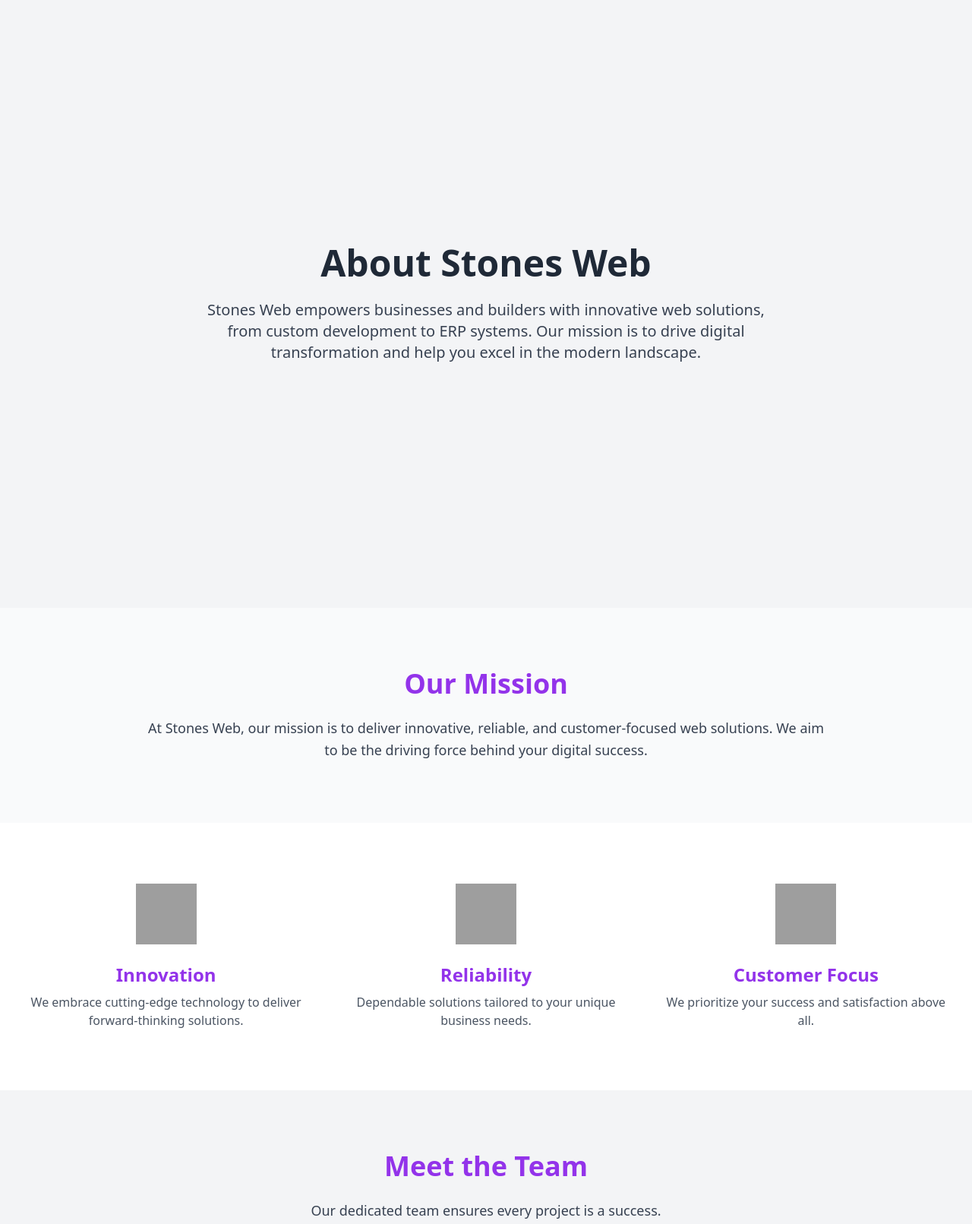
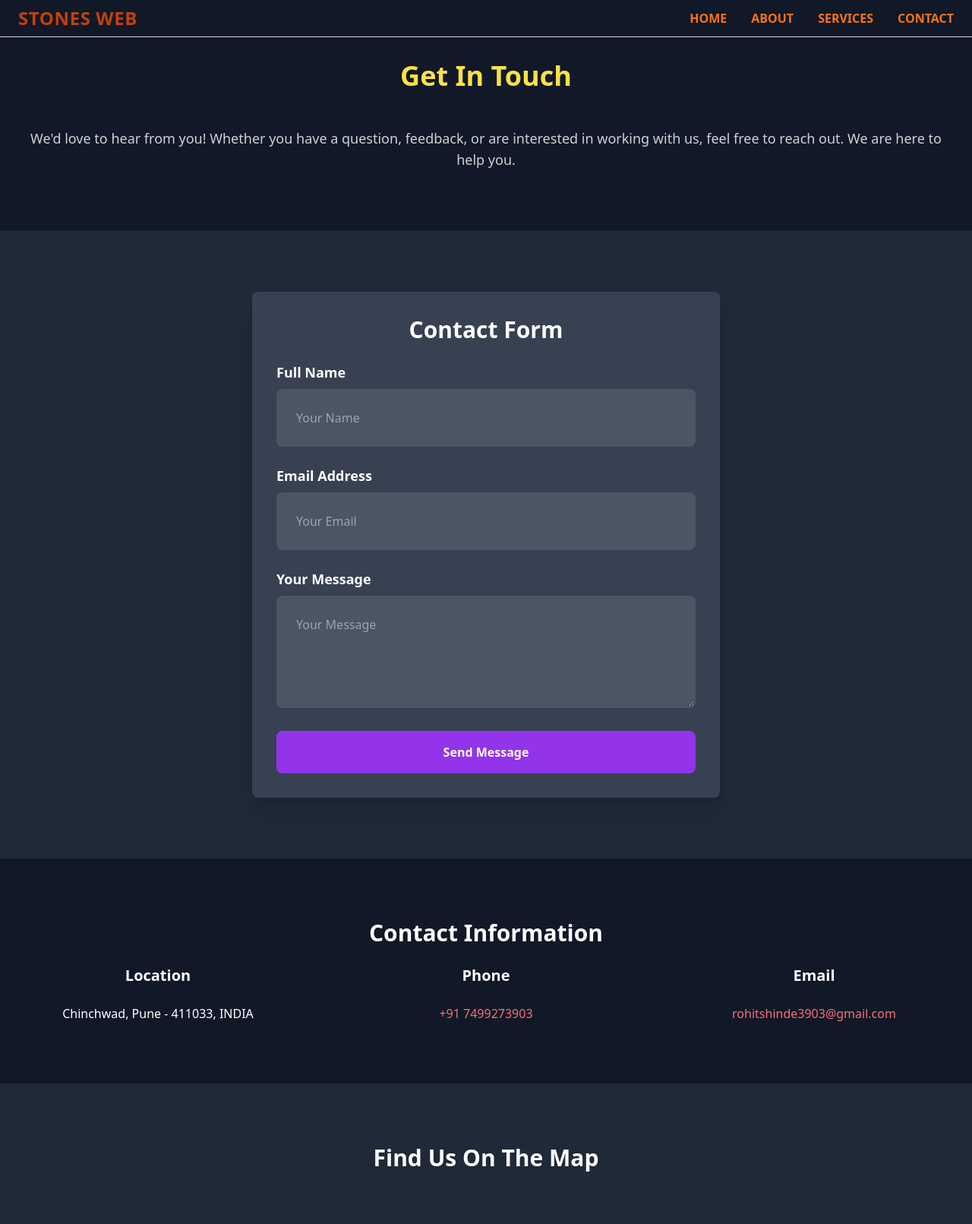
Before and after one commit to rohitshinde3903/Flask-Website, a Flask app: page /contact in a window 1280 px wide. Shown: the top 1611 px of the page at 76% size. Run offline with Flask 3, Linux system fonts and the light colour scheme; some libraries are stand-ins or nearby versions; grey boxes are pictures that could not be loaded.

Commit message:
modifications

```diff
--- a/app.py
+++ b/app.py
@@ -24,6 +24,7 @@ def testimonials():
 
 @app.route('/contact')
 def contact():
+
     return render_template('contact.html')
 
 @app.route('/about_rohit')
--- a/templates/about_rohit.html
+++ b/templates/about_rohit.html
@@ -139,6 +139,8 @@
         <p><strong>Contact:</strong> +91 7499273903</p>
         <p><strong>Email:</strong> <a href="mailto:rohitshinde3903@gmail.com" class="text-red-400 hover:text-red-300 transition duration-300 ease-in-out">rohitshinde3903@gmail.com</a></p>
         <!-- <p><strong>Website:</strong> <a href="https://rohitshinde.in" target="_blank" class="text-indigo-400 hover:text-indigo-300 transition duration-300 ease-in-out">rohitshinde.in</a></p> -->
+        <p><strong>Resume:</strong> <a href="/static/resume/rohitshinde7499273903.pdf" target="_blank" class="text-indigo-400 hover:text-indigo-300 transition duration-300 ease-in-out">View My Resume</a></p>
+
       </div>
 
       <!-- Social Links -->
@@ -215,7 +217,7 @@
     </div>
 
     <!-- Projects -->
-    <div class="mt-12">
+    <div class="sm:text-centre mt-12">
       <h3 class="text-2xl font-semibold mb-4">Projects</h3>
       <ul class="list-disc pl-6">
         <li><strong>IPL Analysis on Tableau</strong> - Data visualization and analysis of IPL matches.</li>
--- a/templates/contact.html
+++ b/templates/contact.html
@@ -1,113 +1,97 @@
 <!DOCTYPE html>
 <html lang="en">
 <head>
+
+    <link href="https://cdn.jsdelivr.net/npm/bootstrap@5.0.2/dist/css/bootstrap.min.css" rel="stylesheet" integrity="sha384-EVSTQN3/azprG1Anm3QDgpJLIm9Nao0Yz1ztcQTwFspd3yD65VohhpuuCOmLASjC" crossorigin="anonymous">
+
     {% include 'head.html' %}
-    <link href="https://cdn.jsdelivr.net/npm/bootstrap@5.0.2/dist/css/bootstrap.min.css" rel="stylesheet" integrity="sha384-EVSTQN3/azprG1Anm3QDgpJLIm9Nao0Yz1ztcQTwFspd3yD65VohhpuuCOmLASjC" crossorigin="anonymous">
 </head>
-<body>
-    <!-- About Us Section -->
-    <section id="about" class="h-screen bg-gray-100 flex items-center justify-center relative">
-        <!-- Content -->
-        <div class="text-center px-6">
-            <h2 class="text-5xl font-extrabold text-gray-800 mb-6">About Stones Web</h2>
-            <p class="text-lg md:text-xl max-w-3xl mx-auto text-gray-700 leading-relaxed">
-                Stones Web empowers businesses and builders with innovative web solutions, from custom development to ERP systems.
-                Our mission is to drive digital transformation and help you excel in the modern landscape.
-            </p>
+<body class="bg-gray-900 text-white">
+{% include 'header.html' %}
+
+
+
+<!-- Contact Page -->
+<section id="contact" class="bg-gray-900 text-white py-20">
+    <!-- Heading Section -->
+    <div class="container mx-auto px-6 text-center">
+      <h2 class="text-4xl font-extrabold text-yellow-300 mb-12">Get In Touch</h2>
+      <p class="text-lg opacity-80">We'd love to hear from you! Whether you have a question, feedback, or are interested in working with us, feel free to reach out. We are here to help you.</p>
     </div>
   </section>
 
-    <!-- Mission Section -->
-    <section id="mission" class="py-20 bg-gray-50">
-        <div class="container mx-auto text-center px-6">
-            <h2 class="text-4xl font-bold text-purple-600 mb-6">Our Mission</h2>
-            <p class="text-lg text-gray-700 leading-relaxed max-w-4xl mx-auto">
-                At Stones Web, our mission is to deliver innovative, reliable, and customer-focused web solutions. We aim to be the driving force behind your digital success.
-            </p>
-        </div>
-    </section>
-
-    <!-- Our Values Section -->
-    <section id="values" class="py-20 bg-white">
-        <div class="container mx-auto px-6 grid grid-cols-1 md:grid-cols-3 gap-8">
-            <!-- Value 1 -->
-            <div class="text-center">
-                <img src="/static/images/innovation.svg" alt="Innovation" class="w-20 h-20 mx-auto mb-4">
-                <h3 class="text-2xl font-semibold text-purple-600 mb-2">Innovation</h3>
-                <p class="text-gray-600">We embrace cutting-edge technology to deliver forward-thinking solutions.</p>
-            </div>
-            <!-- Value 2 -->
-            <div class="text-center">
-                <img src="/static/images/reliability.svg" alt="Reliability" class="w-20 h-20 mx-auto mb-4">
-                <h3 class="text-2xl font-semibold text-purple-600 mb-2">Reliability</h3>
-                <p class="text-gray-600">Dependable solutions tailored to your unique business needs.</p>
-            </div>
-            <!-- Value 3 -->
-            <div class="text-center">
-                <img src="/static/images/customer-focus.svg" alt="Customer Focus" class="w-20 h-20 mx-auto mb-4">
-                <h3 class="text-2xl font-semibold text-purple-600 mb-2">Customer Focus</h3>
-                <p class="text-gray-600">We prioritize your success and satisfaction above all.</p>
-            </div>
-        </div>
-    </section>
-
-    <!-- Meet the Team Section -->
-    <section id="team" class="py-20 bg-gray-100">
-        <div class="container mx-auto text-center px-6">
-            <h2 class="text-4xl font-bold text-purple-600 mb-6">Meet the Team</h2>
-            <p class="text-lg text-gray-700 mb-12">Our dedicated team ensures every project is a success.</p>
-
-            <div class="grid grid-cols-1 md:grid-cols-3 gap-8">
-                <!-- Team Member 1 -->
-                <div class="text-center">
-                    <img src="/static/images/team-member-1.jpg" alt="Rohit Sharma" class="w-32 h-32 rounded-full mx-auto mb-4">
-                    <h3 class="text-xl font-semibold">Rohit Sharma</h3>
-                    <p class="text-gray-600">CEO & Founder</p>
+  <!-- Contact Form Section -->
+  <section id="contact-form" class="py-20 bg-gray-800 text-white">
+    <div class="container mx-auto px-6">
+      <div class="lg:flex justify-center">
+        <div class="w-full lg:w-1/2 bg-gray-700 p-8 rounded-lg shadow-xl">
+          <h3 class="text-3xl font-semibold mb-6 text-center">Contact Form</h3>
+          <form action="#" method="POST">
+            <!-- Name -->
+            <div class="mb-6">
+              <label for="name" class="block text-lg font-semibold mb-2">Full Name</label>
+              <input type="text" id="name" name="name" class="w-full p-4 rounded-lg bg-gray-600 text-white border-2 border-transparent focus:outline-none focus:border-yellow-300" placeholder="Your Name" required>
             </div>
 
-                <!-- Team Member 2 -->
-                <div class="text-center">
-                    <img src="/static/images/team-member-2.jpg" alt="Priya Patel" class="w-32 h-32 rounded-full mx-auto mb-4">
-                    <h3 class="text-xl font-semibold">Priya Patel</h3>
-                    <p class="text-gray-600">Lead Developer</p>
+            <!-- Email -->
+            <div class="mb-6">
+              <label for="email" class="block text-lg font-semibold mb-2">Email Address</label>
+              <input type="email" id="email" name="email" class="w-full p-4 rounded-lg bg-gray-600 text-white border-2 border-transparent focus:outline-none focus:border-yellow-300" placeholder="Your Email" required>
             </div>
 
-                <!-- Team Member 3 -->
-                <div class="text-center">
-                    <img src="/static/images/team-member-3.jpg" alt="Rahul Mehta" class="w-32 h-32 rounded-full mx-auto mb-4">
-                    <h3 class="text-xl font-semibold">Rahul Mehta</h3>
-                    <p class="text-gray-600">Project Manager</p>
+            <!-- Message -->
+            <div class="mb-6">
+              <label for="message" class="block text-lg font-semibold mb-2">Your Message</label>
+              <textarea id="message" name="message" rows="4" class="w-full p-4 rounded-lg bg-gray-600 text-white border-2 border-transparent focus:outline-none focus:border-yellow-300" placeholder="Your Message" required></textarea>
+            </div>
+
+            <!-- Submit Button -->
+            <button type="submit" class="w-full bg-purple-600 text-white font-semibold py-3 px-6 rounded-lg hover:bg-purple-700 transition duration-300 ease-in-out">
+              Send Message
+            </button>
+          </form>
         </div>
       </div>
     </div>
   </section>
 
-    <!-- Why Choose Us Section -->
-    <section id="why-us" class="py-20 bg-purple-600 text-white">
+  <!-- Contact Information Section -->
+  <section id="contact-info" class="py-20 bg-gray-900 text-white">
     <div class="container mx-auto px-6 text-center">
-            <h2 class="text-4xl font-bold mb-6">Why Choose Stones Web?</h2>
-            <p class="text-lg max-w-3xl mx-auto mb-12">Experience excellence in digital solutions with our expert team and customer-focused approach.</p>
-
-            <div class="grid grid-cols-1 md:grid-cols-3 gap-8">
-                <!-- Feature 1 -->
-                <div class="p-6 bg-white text-purple-600 rounded-lg">
-                    <h3 class="text-2xl font-semibold mb-2">Custom Solutions</h3>
-                    <p class="text-gray-600">Tailored to meet your goals and expectations.</p>
+      <h3 class="text-3xl font-semibold mb-6">Contact Information</h3>
+      <div class="lg:flex lg:justify-center gap-16">
+        <div class="w-full lg:w-1/3">
+          <h4 class="text-xl font-semibold mb-4">Location</h4>
+          <p>Chinchwad, Pune - 411033, INDIA</p>
         </div>
-
-                <!-- Feature 2 -->
-                <div class="p-6 bg-white text-purple-600 rounded-lg">
-                    <h3 class="text-2xl font-semibold mb-2">24/7 Support</h3>
-                    <p class="text-gray-600">Always here to assist, no matter the time.</p>
+        <div class="w-full lg:w-1/3">
+          <h4 class="text-xl font-semibold mb-4">Phone</h4>
+          <p><a href="tel:+917499273903" class="text-red-400 hover:text-red-300 transition duration-300 ease-in-out">+91 7499273903</a></p>
         </div>
-
-                <!-- Feature 3 -->
-                <div class="p-6 bg-white text-purple-600 rounded-lg">
-                    <h3 class="text-2xl font-semibold mb-2">Affordable Pricing</h3>
-                    <p class="text-gray-600">Value-driven solutions for every budget.</p>
+        <div class="w-full lg:w-1/3">
+          <h4 class="text-xl font-semibold mb-4">Email</h4>
+          <p><a href="mailto:rohitshinde3903@gmail.com" class="text-red-400 hover:text-red-300 transition duration-300 ease-in-out">rohitshinde3903@gmail.com</a></p>
         </div>
       </div>
     </div>
   </section>
+
+  <!-- Google Map Section -->
+  <section id="google-map" class="py-20 h-screen bg-gray-800">
+    <div class="container mb-5  mt-0 h-full mx-auto px-6 text-center">
+      <h3 class="text-3xl font-semibold mb-6 text-white">Find Us On The Map</h3>
+      <div class="w-full py-5 h-full max-w-3xl mx-auto">
+        <!-- <iframe src="https://www.google.com/maps/embed?pb=!1m18!1m12!1m3!1d3780.6599848516244!2d73.7614174751944!3d18.634357082481447!2m3!1f0!2f0!3f0!3m2!1i1024!2i768!4f13.1!3m3!1m2!1s0x3bc2b9443a7250c3%3A0x631fbce73fd2becd!2sStones%20Web%20Services!5e0!3m2!1sen!2sin!4v1734091435380!5m2!1sen!2sin" height="100%" width="100%" style="border:0;" allowfullscreen="" loading="lazy" referrerpolicy="no-referrer-when-downgrade"></iframe>       -->
+        <iframe src="https://www.google.com/maps/embed?pb=!1m18!1m12!1m3!1d3780.6599848516244!2d73.7614174751944!3d18.634357082481447!2m3!1f0!2f0!3f0!3m2!1i1024!2i768!4f13.1!3m3!1m2!1s0x3bc2b9443a7250c3%3A0x631fbce73fd2becd!2sStones%20Web%20Services!5e0!3m2!1sen!2sin!4v1734091435380!5m2!1sen!2sin" height="100%" width="100%" style="border:0;" allowfullscreen="" loading="lazy" referrerpolicy="no-referrer-when-downgrade"></iframe>
+
+    </div>
+    </div>
+  </section>
+
+  {% include 'footer.html' %}
+
+
+
+
 </body>
 </html>
```
Also changed, not shown: templates/about.html (+4 -4 lines), 1 other file. Lines whose indentation alone changed are shown as unchanged.
